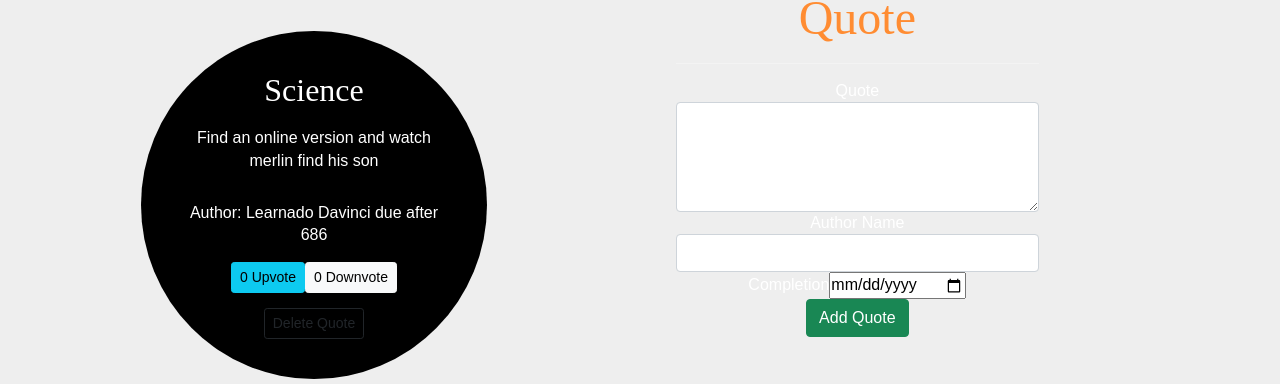
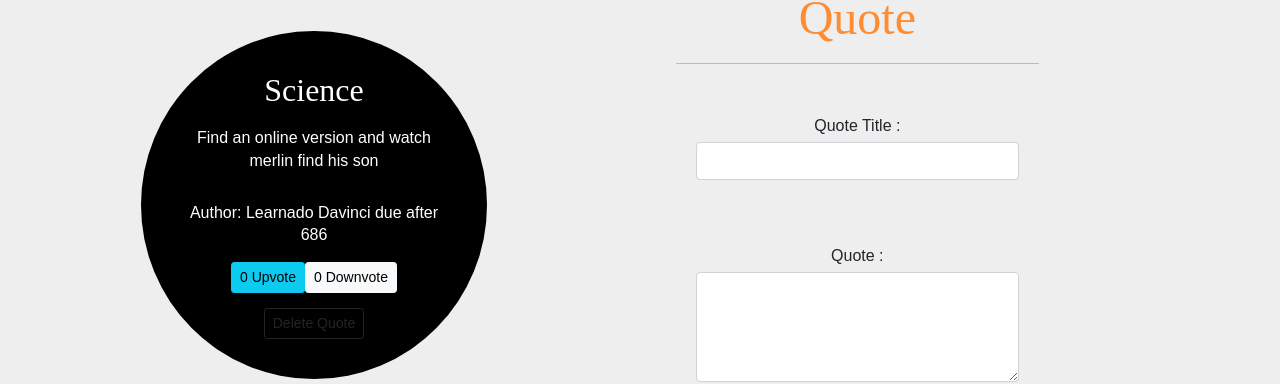
Before and after one commit to b3nzuk3/patientXero, an Angular app: page / in a window 1280 px wide. Shown: the part 417-801 px from the top of the page. Built offline with nearby package versions, Linux system fonts and the light colour scheme; a web font is replaced by a local one.

Commit message:
adding form reset functionality

```diff
--- a/src/app/quote-form/quote-form.component.css
+++ b/src/app/quote-form/quote-form.component.css
@@ -4,3 +4,7 @@ h2{
   font-size: 3rem;
   font-weight: 500;
 }
+.form-space{
+  padding: 30px 20px;
+  line-height: 2;
+}
--- a/src/app/quote-form/quote-form.component.html
+++ b/src/app/quote-form/quote-form.component.html
@@ -1,29 +1,34 @@
 <div class="container-fluid">
   <h2 class="text-center">Create a new Quote</h2>
   <hr>
-  <form (ngSubmit)='submitQuote()' #quoteForm='ngForm'>
-
-    <div class="form-group">
-
-      <label for="description">Quote</label>
+  <form  #quoteForm='ngForm' (ngSubmit)="submitQuote(); quoteForm.resetForm()" >
+    <div class="form-group form-space">
+      <label for="name">Quote Title :</label>
+      <input type="text" class="form-control" id="title" [(ngModel)]="newQuote.title" name="title" #title="ngModel" required />
+      <div [hidden]="title.valid || title.pristine" class="alert alert-danger">
+        <p>Title is required.</p>
+      </div>
+    </div>
+    <div class="form-group form-space">
+      <label for="description">Quote :</label>
       <textarea class="form-control" id="description" rows="4" [(ngModel)]="newQuote.description" name="description" #description="ngModel" required></textarea>
       <div [hidden]="description.valid || description.pristine" class="alert alert-danger">
         <p>Quote is required</p>
       </div>
     </div>
-    <div class="form-group">
+    <div class="form-group form-space">
 
-      <label for="name">Author Name</label>
+      <label for="name">Author Name :</label>
       <input type="text" required class="form-control" id="name" [(ngModel)]="newQuote.name" name="name" #name='ngModel' required>
       <div [hidden]="name.valid || name.pristine" class="alert alert-danger">
         <p>Name is required</p>
       </div>
     </div>
-    <div class="form-group">
-      <label for="complete">Completion</label>
-      <input type='date' id="complete" [(ngModel)]="newQuote.completeDate" name="completeDate" #completeDate="ngModel" required>
-      <div [hidden]="completeDate.valid || completeDate.pristine" class="alert alert-danger">
-        <p>Date is required</p>
+    <div class="form-group form-space">
+      <label for="name"> User Name :</label>
+      <input type="text" class="form-control" id="author" [(ngModel)]="newQuote.author" name="author" #author="ngModel" required />
+      <div [hidden]="author.valid || author.pristine" class="alert alert-danger">
+        <p>Your name is required.</p>
       </div>
     </div>
     <button type="submit" class="btn btn-success">Add Quote</button>
--- a/src/app/quote.ts
+++ b/src/app/quote.ts
@@ -1,3 +1,3 @@
 export class Quote {
-  constructor(public id: number,public description: string, public name: string,public userName: string,public quoteTitle:string, public completeDate: Date, public likes: number, public dislikes: number){}
+  constructor(public id: number,public description: string, public name: string,public author: string,public title:string, public completeDate: Date, public likes: number, public dislikes: number){}
 }
--- a/src/app/quote/quote.component.css
+++ b/src/app/quote/quote.component.css
@@ -3,6 +3,9 @@ h3 {
   color: #fff;
   font-size: 2rem;
   padding-bottom: 10px;
+}
+.white{
+  color: #fff;
 }
 
 .quote-h1 {
--- a/src/app/quote/quote.component.html
+++ b/src/app/quote/quote.component.html
@@ -4,9 +4,9 @@
      <h1 class="quote-h1">My Quotes</h1>
      <div *ngFor='let quote of quotes;let i = index' class="quote-layout">
        <div class="">
-        <h3>{{quote.quoteTitle}}</h3>
+        <h3 class="white">{{quote.title}}</h3>
        </div>
-       <div class="quote-description">
+       <div class="quote-description white">
          {{quote.description}}
          <app-quote-detail [quote]='quote' (isComplete)='deleteQuote($event,i)'></app-quote-detail>
        </div>
--- a/src/styles.css
+++ b/src/styles.css
@@ -16,5 +16,4 @@ font-family: Arial, Helvetica, sans-serif;
 
 line-height: 1.4;
 text-align: center;
-color: #fff;
 }
```
